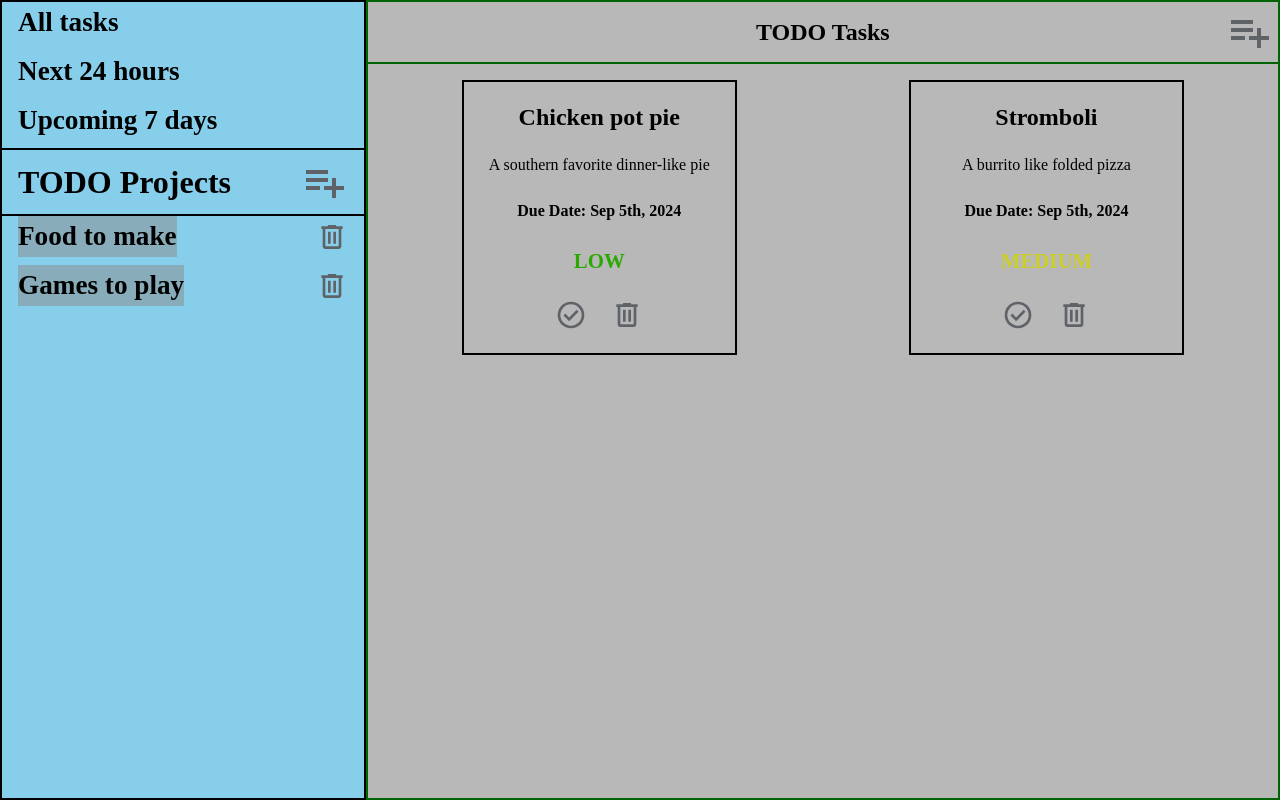
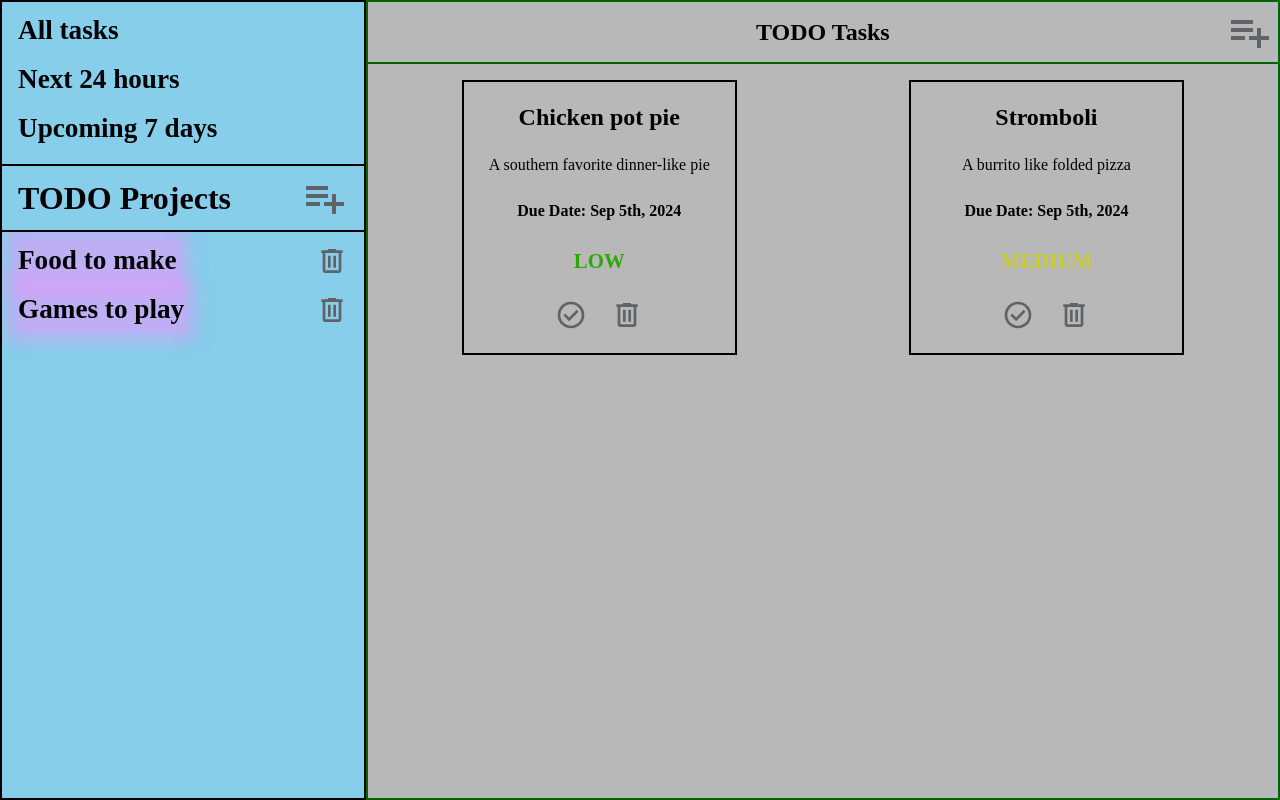
Before and after one commit to Solar-Tiger/todo-list, a website built with webpack: page src/index.html in a window 1280 px wide. Built offline with nearby package versions, Linux system fonts and the light colour scheme.

Commit message:
Update padding on todo project list and task options for more space
Add highlight to selected todo project and task options

```diff
--- a/src/style.css
+++ b/src/style.css
@@ -123,6 +123,7 @@ body {
   & .todo-task-displayer-options {
     border: 2px solid black;
     border-bottom: none;
+    padding: 8px 0;
 
     & li {
       display: flex;
@@ -157,6 +158,7 @@ body {
     overflow-y: auto;
     border: black solid;
     border-width: 0 2px 2px 2px;
+    padding: 8px 0;
 
     & li {
       display: flex;
@@ -180,7 +182,8 @@ body {
 }
 
 .current-selected-todo-project {
-  background-color: rgb(140, 140, 140, 0.5);
+  background-color: rgba(246, 145, 255, 0.5);
+  box-shadow: 0px 0px 15px 10px rgb(246, 145, 255, 0.5);
 }
 
 .todo-task-container {
```
